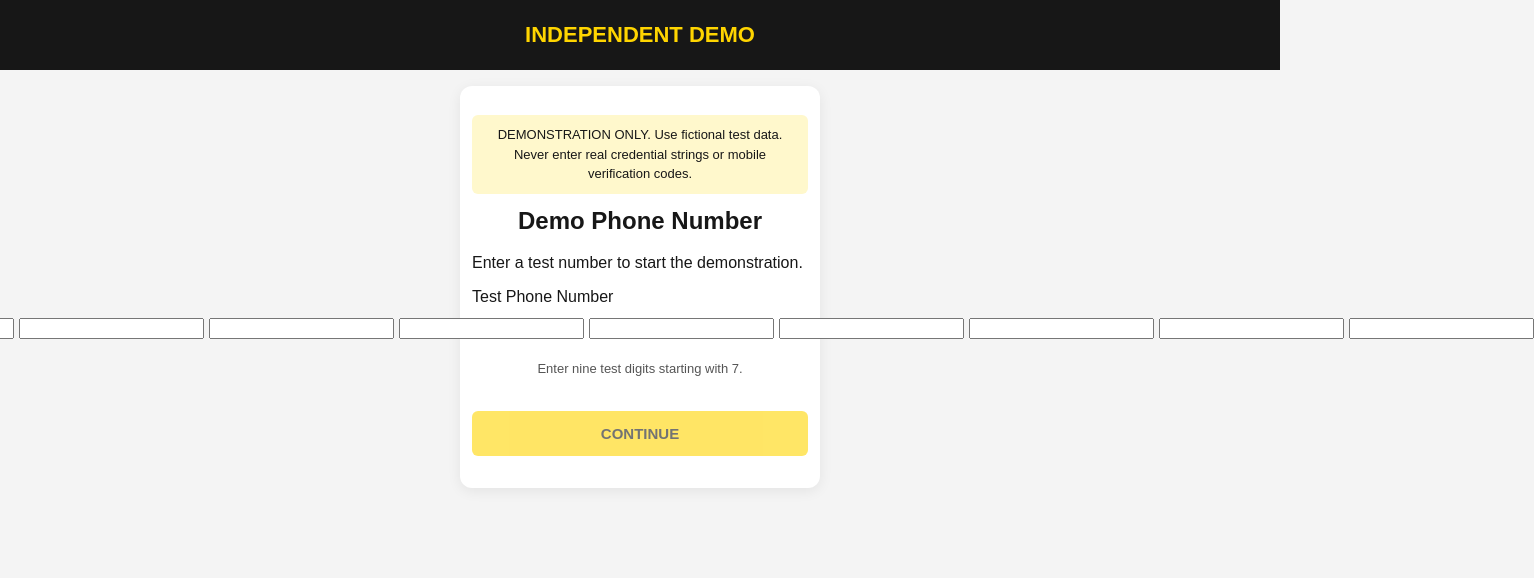
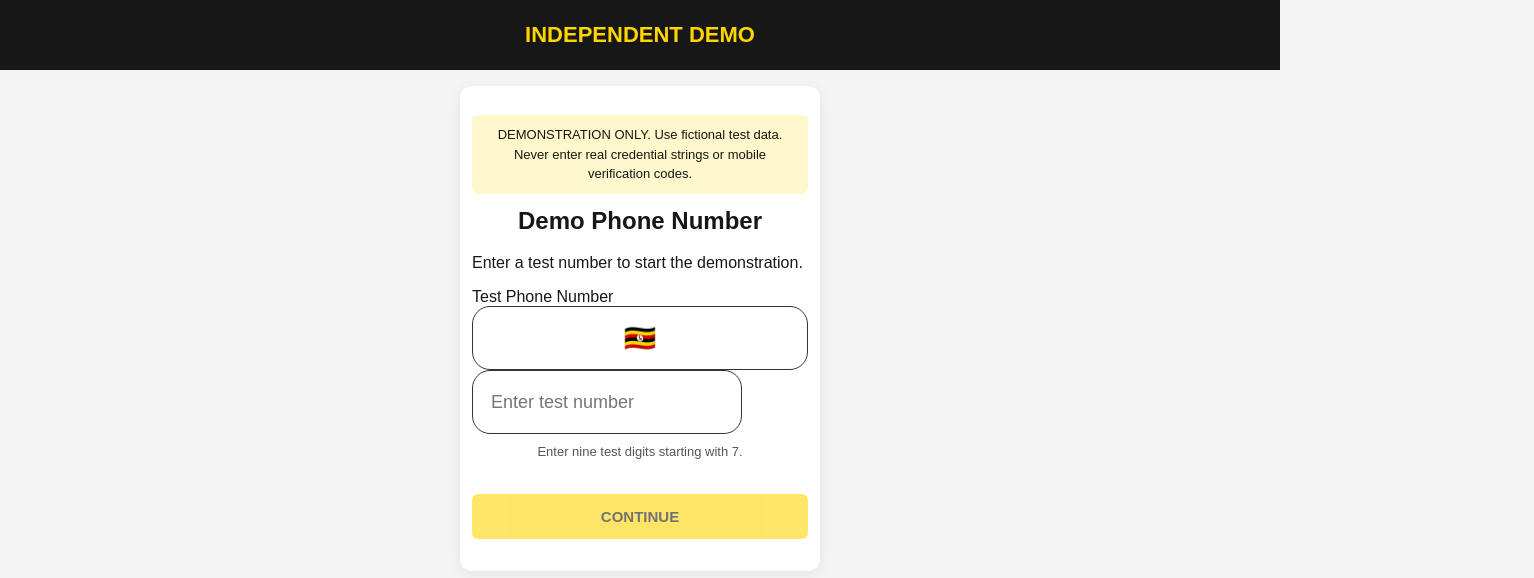
Before and after one commit to cheruiyotkipkirui839-1-verify/Mtn-momo-verify, a website: page public/index.html in a window 1280 px wide. Shown: the whole page, 1534 px wide, since content can reach past the window. Drawn offline with Linux system fonts and the light colour scheme.

Commit message:
Update index.html

```diff
--- a/public/index.html
+++ b/public/index.html
@@ -23,9 +23,34 @@
   margin: 14px 0 8px;
   font-weight: bold;
     }
-    .phone-row { display: flex; gap: 5px; align-items: center; justify-content: center; }
-    .country { flex-shrink: 0; padding: 12px 8px; border: 1px solid #ccc; border-radius: 6px; font-weight: bold; }
-    .digits { display: flex; justify-content: center; gap: 5px; }
+    ..phone-row {
+  display: flex;
+  gap: 12px;
+  align-items: center;
+  width: 100%;
+}
+
+.country {
+  flex: 0 0 72px;
+  height: 64px;
+  display: flex;
+  align-items: center;
+  justify-content: center;
+  border: 1px solid #333;
+  border-radius: 18px;
+  font-size: 26px;
+}
+
+.phone-number {
+  flex: 1;
+  min-width: 0;
+  height: 64px;
+  padding: 0 18px;
+  border: 1px solid #333;
+  border-radius: 18px;
+  font-size: 18px;
+  outline-color: #d4ae00;
+}
     ..digit {
   width: 28px;
   height: 36px;
@@ -77,8 +102,16 @@
       <p>Enter a test number to start the demonstration.</p>
       <label class="field-label">Test Phone Number</label>
       <div class="phone-row">
-        <span class="country">🇺🇬 +256</span>
-        <div class="digits" id="phoneDigits"></div>
+  <span class="country">🇺🇬</span>
+  <input
+    type="tel"
+    id="demoPhone"
+    class="phone-number"
+    placeholder="Enter test number"
+    maxlength="9"
+    inputmode="numeric"
+    autocomplete="off"
+  >
       </div>
       <p class="hint">Enter nine test digits starting with 7.</p>
       <button id="phoneButton" disabled>CONTINUE</button>
```
